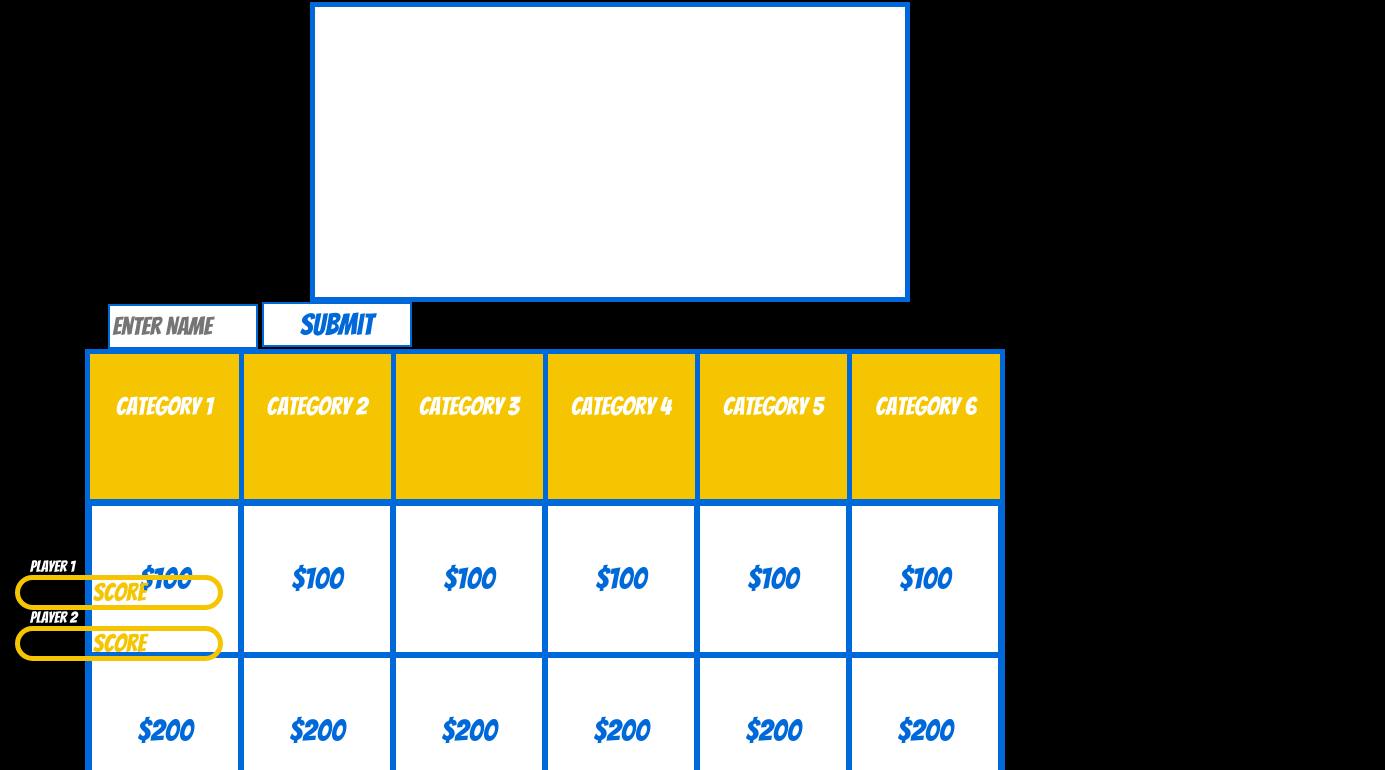
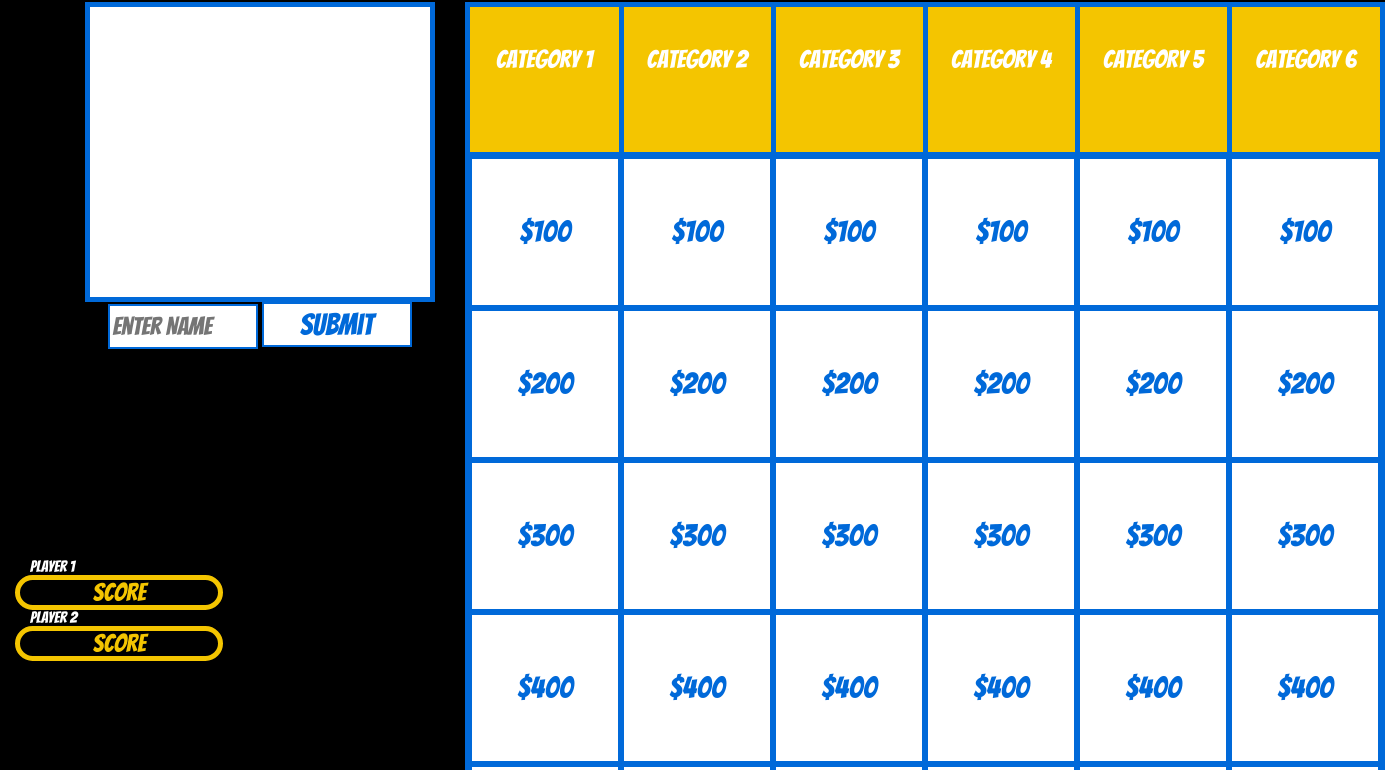
Before and after one commit to fernandofuentes/team-project-1, a plain HTML site: page index.html in a window 1280 px wide. Shown: the part 139-909 px from the top of the page, 1385 px wide, since content can reach past the window. Drawn offline with nearby package versions, Linux system fonts and the light colour scheme; no server answers; a web font is replaced by a local one.

Commit message:
Fixed all html and css for now

```diff
--- a/assets/css/style.css
+++ b/assets/css/style.css
@@ -64,6 +64,14 @@ h1 {
   font-weight: 600;
 }
 
+/***************** FACEBOOK LOGIN STYLE ****************/
+
+.row.facebook-login-row {
+  text-align: center;
+}
+
+/***************** Chat Box STYLE **********************/
+
 .scores {
   text-align: center;
   border: 5px solid #F4C500;
@@ -74,12 +82,12 @@ h1 {
 }
 
 #chat-box {
-  padding: 20px;
+  padding: 7px;
   font-family: 'Delius', cursive;
-  font-size: 20px;
-  margin-left: 225px;
+  /* font-size: 20px; */
+  /* margin-left: 225px; */
   height: 300px;
-  width: 600px;
+  /* width: 600px; */
   border: 3px solid #0069D9;
   background-color: white;
   border-width: thick;
@@ -111,7 +119,6 @@ h1 {
   font-size: 30px;
   font-family: 'Bangers', cursive;
   border: 2px solid #0069D9;
-
 }
 
 #message-submit {
@@ -123,7 +130,6 @@ h1 {
   font-size: 30px;
   font-family: 'Bangers', cursive;
   border: 2px solid #0069D9;
-
 }
 
 #message-input {
@@ -167,10 +173,11 @@ h1 {
 }
 
 .loginBtn:active {
-  box-shadow: inset 0 0 0 32px rgba(0,0,0,0.1);
+  box-shadow: inset 0 0 0 32px rgba(0, 0, 0, 0.1);
 }
 
 /* Facebook */
+
 .loginBtn--facebook {
   background-color: #4C69BA;
   background-image: linear-gradient(#4C69BA, #3B55A0);
--- a/index.html
+++ b/index.html
@@ -49,16 +49,23 @@
 
 
 
+
+
+
+
+
+
+
+    <!-- CHAT BOX AND GAME BOARD ROW -->
     <div class="row">
+
+
+
       <div class="text-center col-md-4">
+        <!-- this is where our messages will be displayed -->
+        <div id="chat-box" class="text-left well"></div>
 
-        <!-- this is where our messages will be displayed -->
-        <div class="row text-center">
-          <div class="col-md-6">
-            <div id="chat-box" class="text-left well">
-            </div>
-          </div>
-        </div>
+
 
         <!-- form to input our user name -->
         <form id="name-form">
@@ -71,14 +78,17 @@
           <input type="text" placeholder="Enter message" id="message-input">
           <button id="message-submit">Send</button>
         </form>
-
       </div>
-    </div>
 
 
 
-    <!-- THE GAME BOARD -->
-    <div class="row">
+
+
+
+
+
+      <!-- THE GAME BOARD -->
+
       <div class="col-md-8">
         <table>
           <tr>
@@ -140,6 +150,11 @@
           </tbody>
         </table>
       </div>
+
+
+
+
+
     </div>
 
     <!-- Player Names and Scores -->
@@ -166,8 +181,6 @@
   <script src="assets/js/database.js"></script>
   <script src="assets/js/app.js"></script>
   <script src="assets/js/chat.js"></script>
-  <script src="assets/js/auth.js"></script>
-
 
 
 </body>
```
